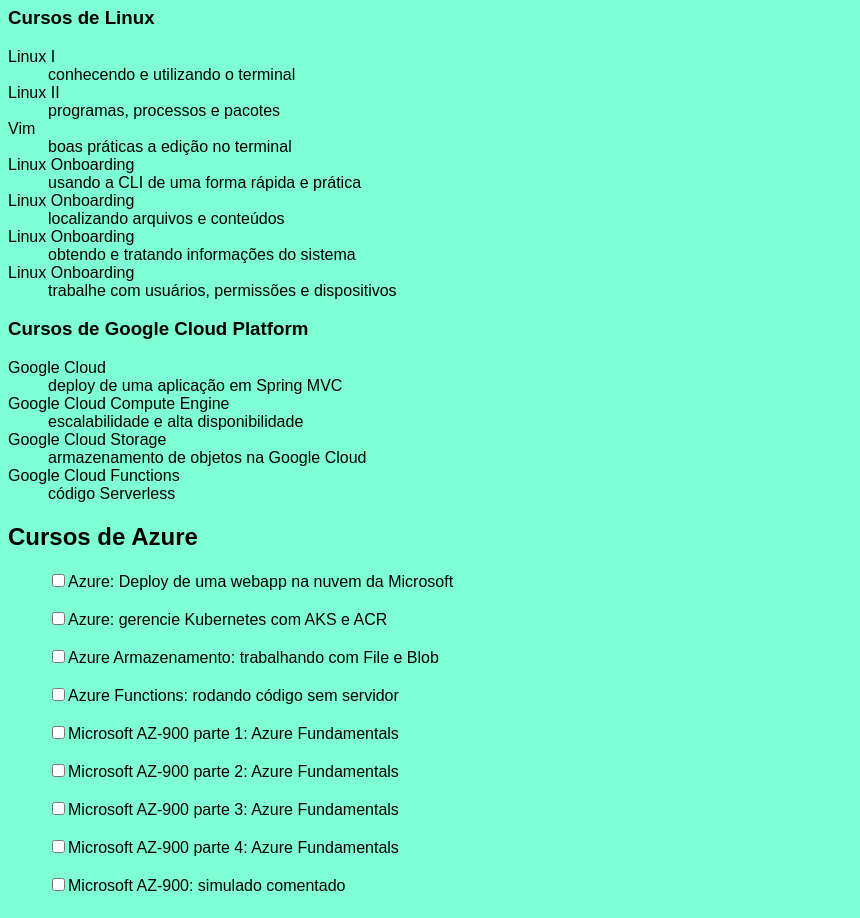
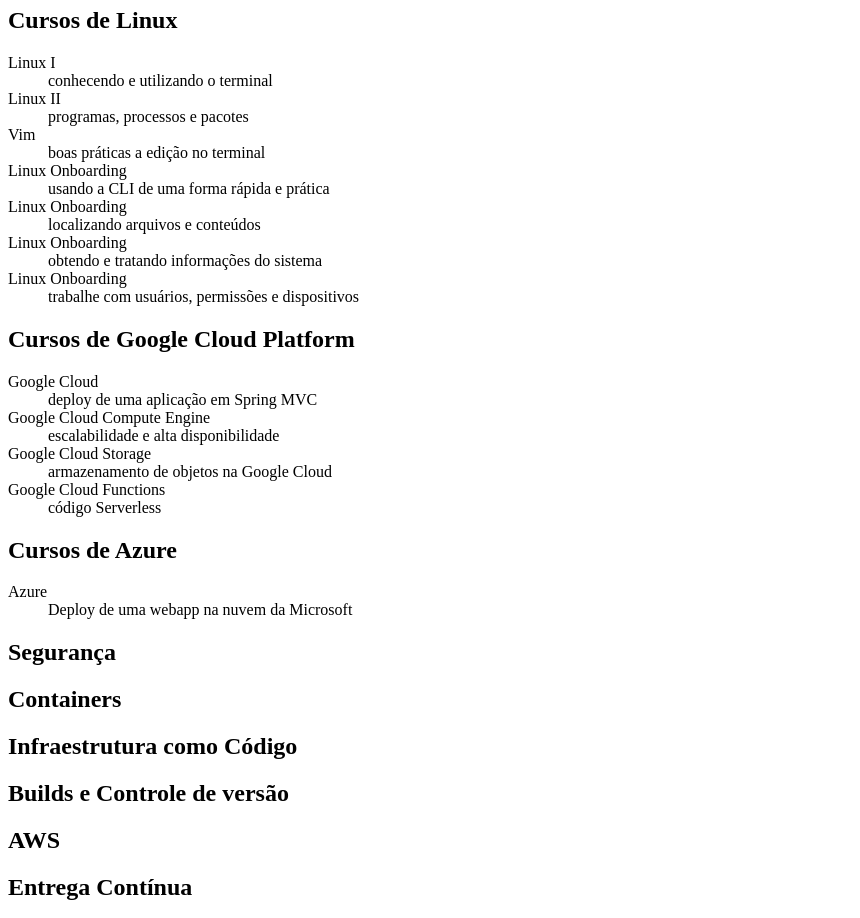
Before and after one commit to EzequielFarias89/GIT-CursoAlura, a plain HTML site: page index.html in a window 1280 px wide. Shown: the part 73-991 px from the top of the page, without its empty margins (0-860 px from the left). Drawn offline with Linux system fonts and the light colour scheme.

Commit message:
Problemas no arquivo index.html de desenvolvimento

```diff
--- a/index.html
+++ b/index.html
@@ -7,15 +7,13 @@
     <title>Sistema de Cadastro de Cursos Alura</title>
 </head>
 
-<body bgcolor=#7FFFD4>
-<script src="app.js"></script>
+<body>
 
+    <script src="app.js"></script>
 
+    <h1>Lista de Cursos Alura</h1>
 
-	<font face="arial">
-		<center><h1><b>Lista de Cursos Alura</b></h1></center>
-
-    	<h3>Cursos de Linux</h3>
+    	<h2>Cursos de Linux</h2>
 		<dl>
 			<dt>Linux I </dt>
 				<dd>conhecendo e utilizando o terminal</dd>
@@ -36,7 +34,7 @@
 
 		</dl>
 
-	<h3>Cursos de Google Cloud Platform</h3>
+	<h2>Cursos de Google Cloud Platform</h2>
 		<dl>
 			<dt>Google Cloud</dt>
 				<dd>deploy de uma aplicação em Spring MVC</dd>
@@ -51,18 +49,15 @@
 		</dl>
 
 	<h2>Cursos de Azure</h2>
-
-			<dd><input type="checkbox" name="Cursos de Azure" value="Azure">Azure: Deploy de uma webapp na nuvem da Microsoft </input></dd><br>
-			<dd><input type="checkbox" name="Cursos de Azure" value="Azure">Azure: gerencie Kubernetes com AKS e ACR </input></dd><br>
-			<dd><input type="checkbox" name="Cursos de Azure" value="Azure">Azure Armazenamento: trabalhando com File e Blob </input></dd><br>
-			<dd><input type="checkbox" name="Cursos de Azure" value="Azure">Azure Functions: rodando código sem servidor </input></dd><br>
-			<dd><input type="checkbox" name="Cursos de Azure" value="Azure">Microsoft AZ-900 parte 1: Azure Fundamentals </input></dd><br>
-			<dd><input type="checkbox" name="Cursos de Azure" value="Azure">Microsoft AZ-900 parte 2: Azure Fundamentals </input></dd><br>
-			<dd><input type="checkbox" name="Cursos de Azure" value="Azure">Microsoft AZ-900 parte 3: Azure Fundamentals </input></dd><br>
-			<dd><input type="checkbox" name="Cursos de Azure" value="Azure">Microsoft AZ-900 parte 4: Azure Fundamentals </input></dd><br>
-			<dd><input type="checkbox" name="Cursos de Azure" value="Azure">Microsoft AZ-900: simulado comentado </input></dd><br>
+		<dl>
+			<dt>Azure</dt>
+				<dd>Deploy de uma webapp na nuvem da Microsoft</dd>
 
 
+
+
+
+		</dl>
 
 	<h2>Segurança</h2>
 	<h2>Containers</h2>
@@ -79,7 +74,7 @@
 
 
 
-	</font>
+
     <script src="app.js"></script>
 </body>
 </html>
```
